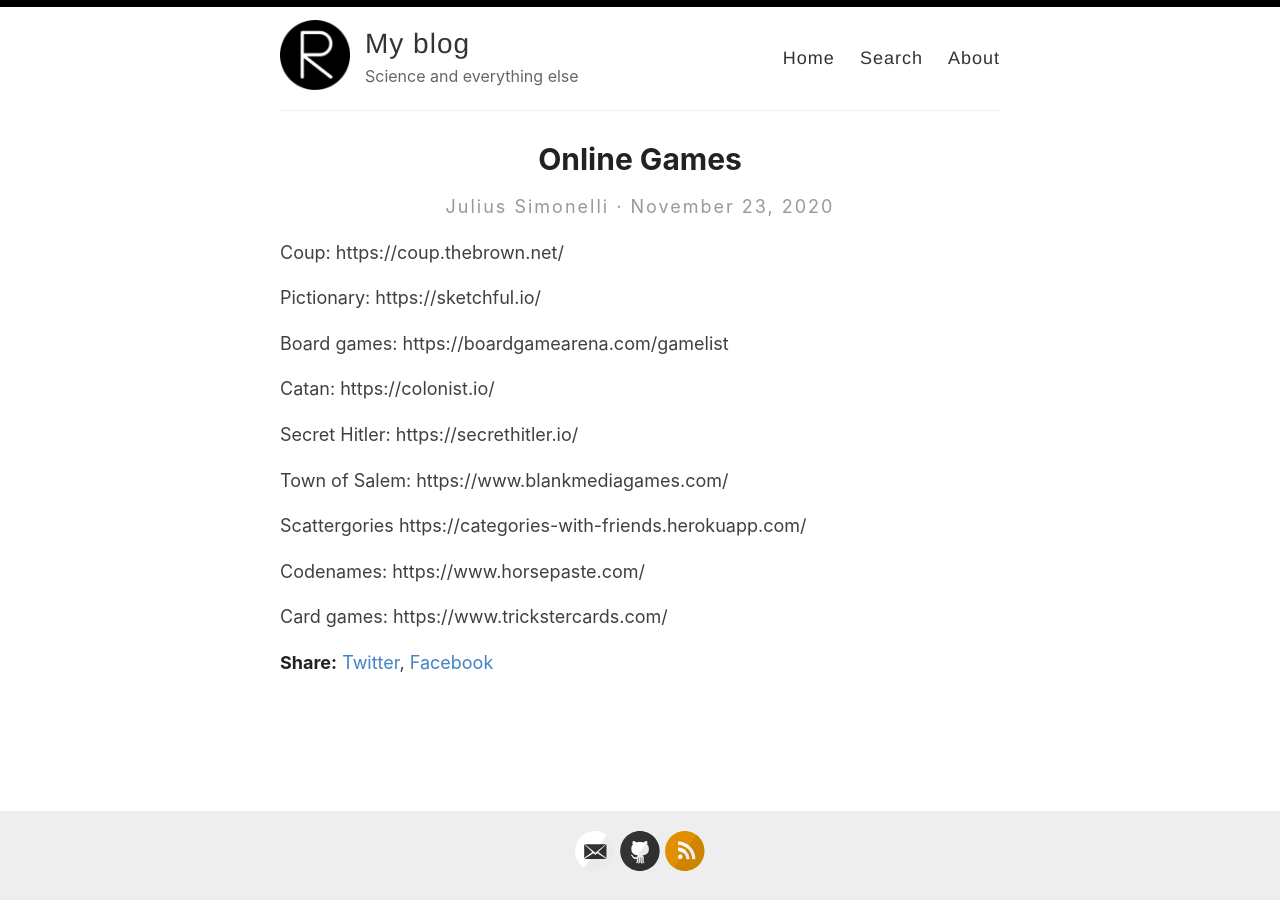
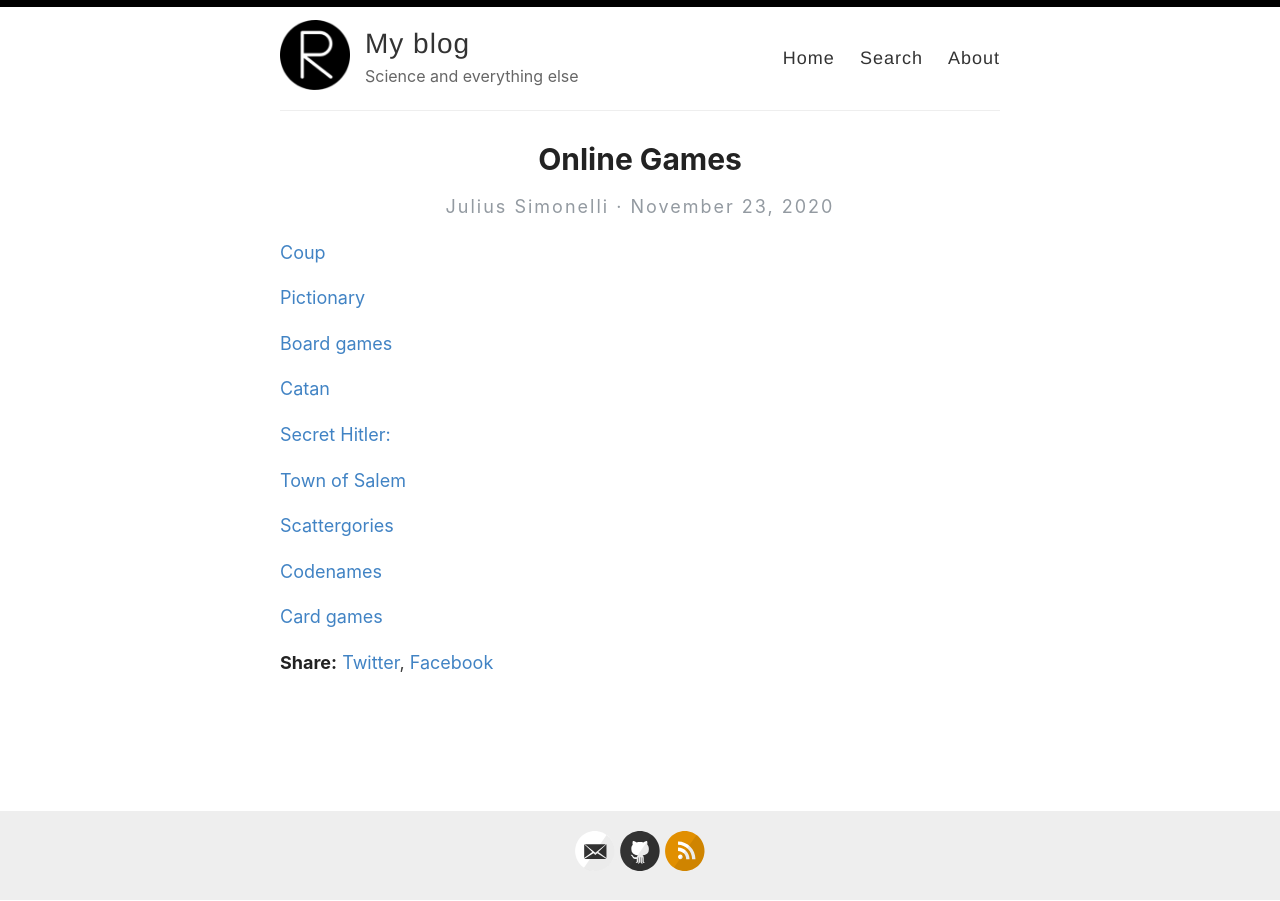
Before and after one commit to jss367/blog, a Jekyll site: the page built from _posts/2020-11-23-Online-Games.md, in a window 1280 px wide. Built offline with Jekyll 4.4.1, drawn with Linux system fonts in a browser that asks for light colours; part of the change alters nothing that is shown.

Commit message:
Update 2020-11-23-Online-Games.md

```diff
--- a/_posts/2020-11-23-Online-Games.md
+++ b/_posts/2020-11-23-Online-Games.md
@@ -3,20 +3,20 @@ layout: post
 title: "Online Games"
 ---
 
-Coup: https://coup.thebrown.net/
+[Coup](https://coup.thebrown.net/)
 
-Pictionary: https://sketchful.io/
+[Pictionary](https://sketchful.io/)
 
-Board games: https://boardgamearena.com/gamelist
+[Board games](https://boardgamearena.com/gamelist)
 
-Catan: https://colonist.io/
+[Catan](https://colonist.io/)
 
-Secret Hitler: https://secrethitler.io/
+[Secret Hitler:](https://secrethitler.io/)
 
-Town of Salem: https://www.blankmediagames.com/
+[Town of Salem](https://www.blankmediagames.com/)
 
-Scattergories https://categories-with-friends.herokuapp.com/
+[Scattergories](https://categories-with-friends.herokuapp.com/)
 
-Codenames: https://www.horsepaste.com/
+[Codenames](https://www.horsepaste.com/)
 
-Card games: https://www.trickstercards.com/
+[Card games](https://www.trickstercards.com/)
```
